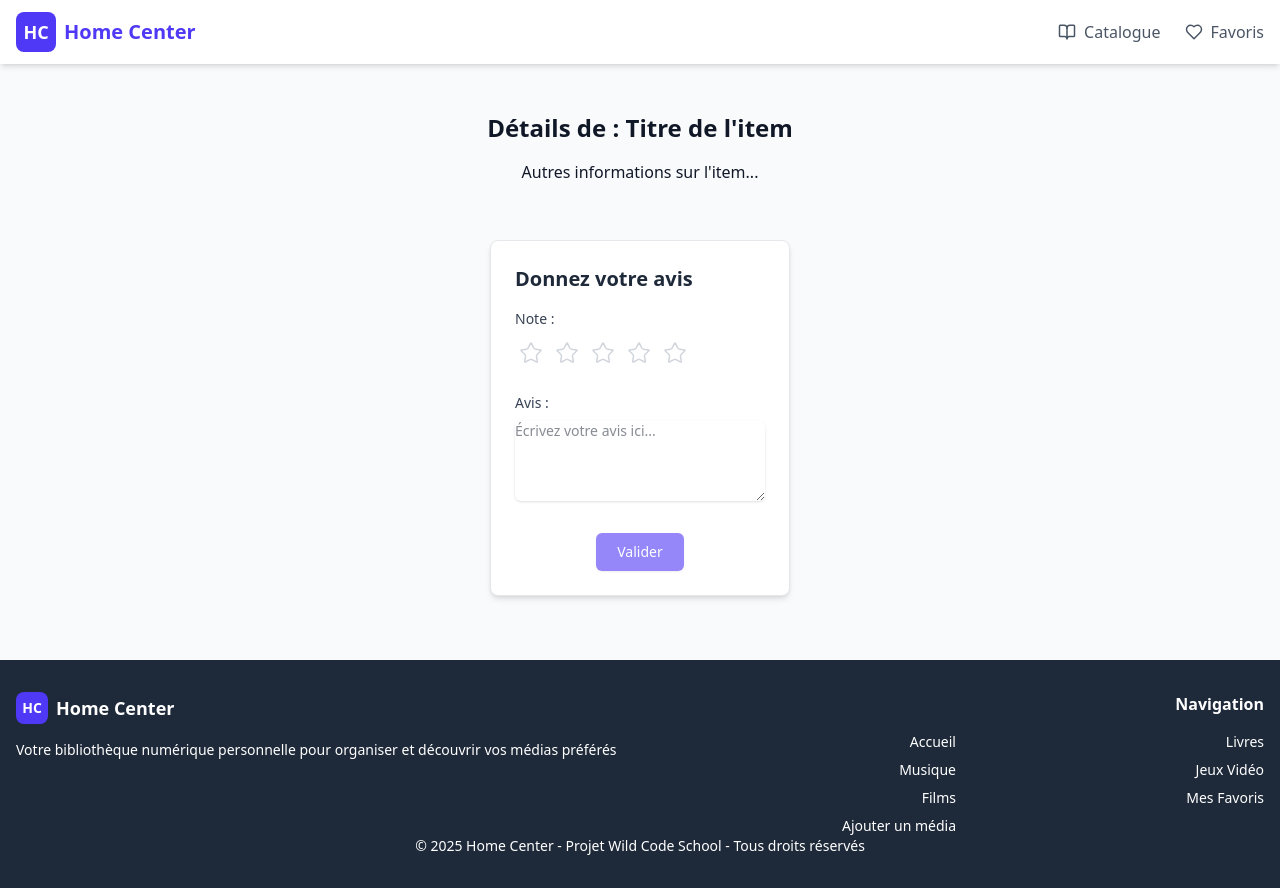
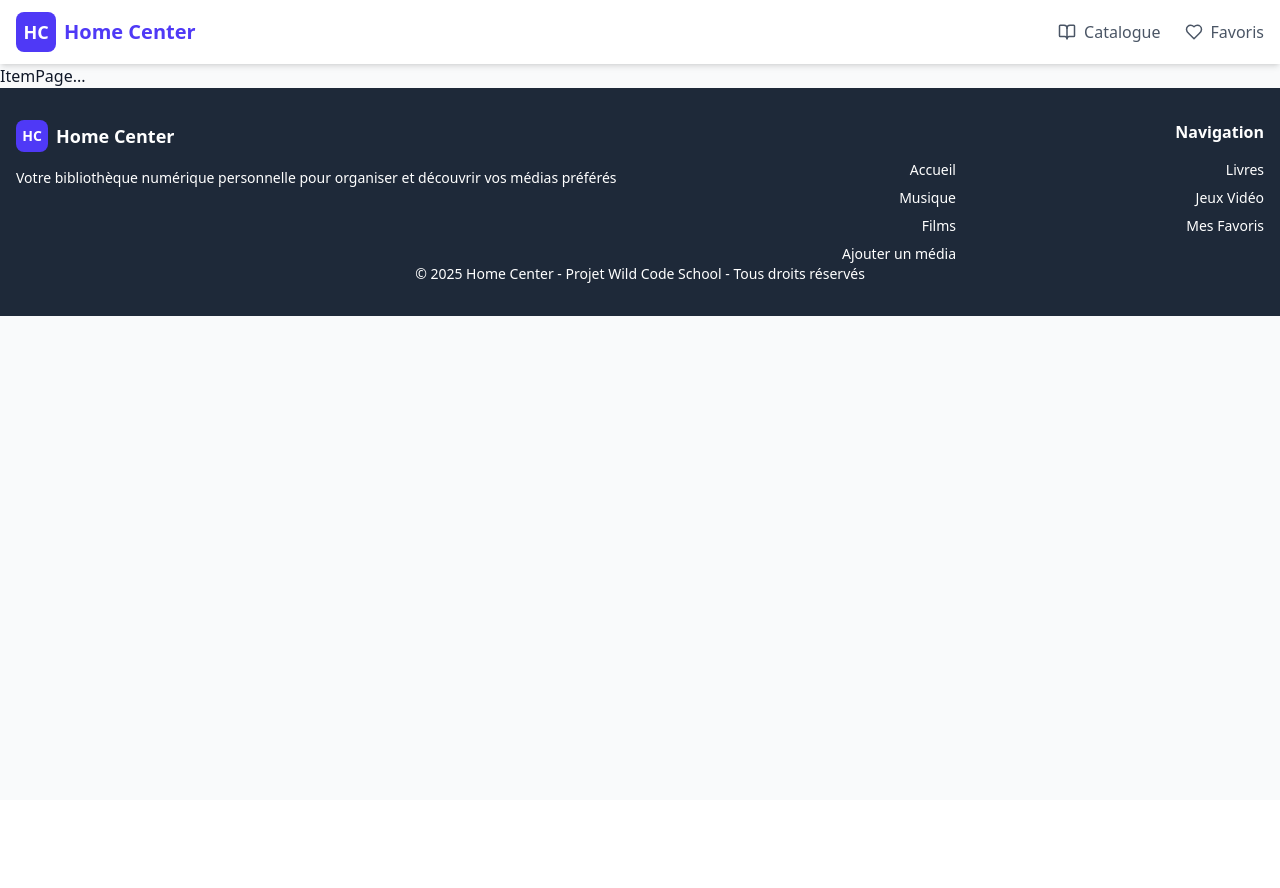
Before and after one commit to WildCodeSchool-CDA-FT-2025-03/projet1_marvel, a React (Vite) app in the folder client/: page /item/1 in a window 1280 px wide. After the commit the page ends 800 px from the top, so only its background shows below. Built offline with nearby package versions, Linux system fonts and the light colour scheme; no server answers.

Commit message:
fix: clean file item

```diff
--- a/client/src/pages/Item.tsx
+++ b/client/src/pages/Item.tsx
@@ -1,17 +1,3 @@
-import DetailComponent from '../components/layout/detail';
-
 export default function ItemPage() {
-  // Ici vous pouvez récupérer les données de l'item depuis votre API
-  const itemData = {
-    itemTitle: "Titre de l'item",
-    // Autres données de l'item...
-  };
-
-  return (
-    <div className="container mx-auto px-4 py-8">
-      <div className="max-w-4xl mx-auto">
-        <DetailComponent {...itemData} />
-      </div>
-    </div>
-  );
+  return <>ItemPage...</>;
 }
```
